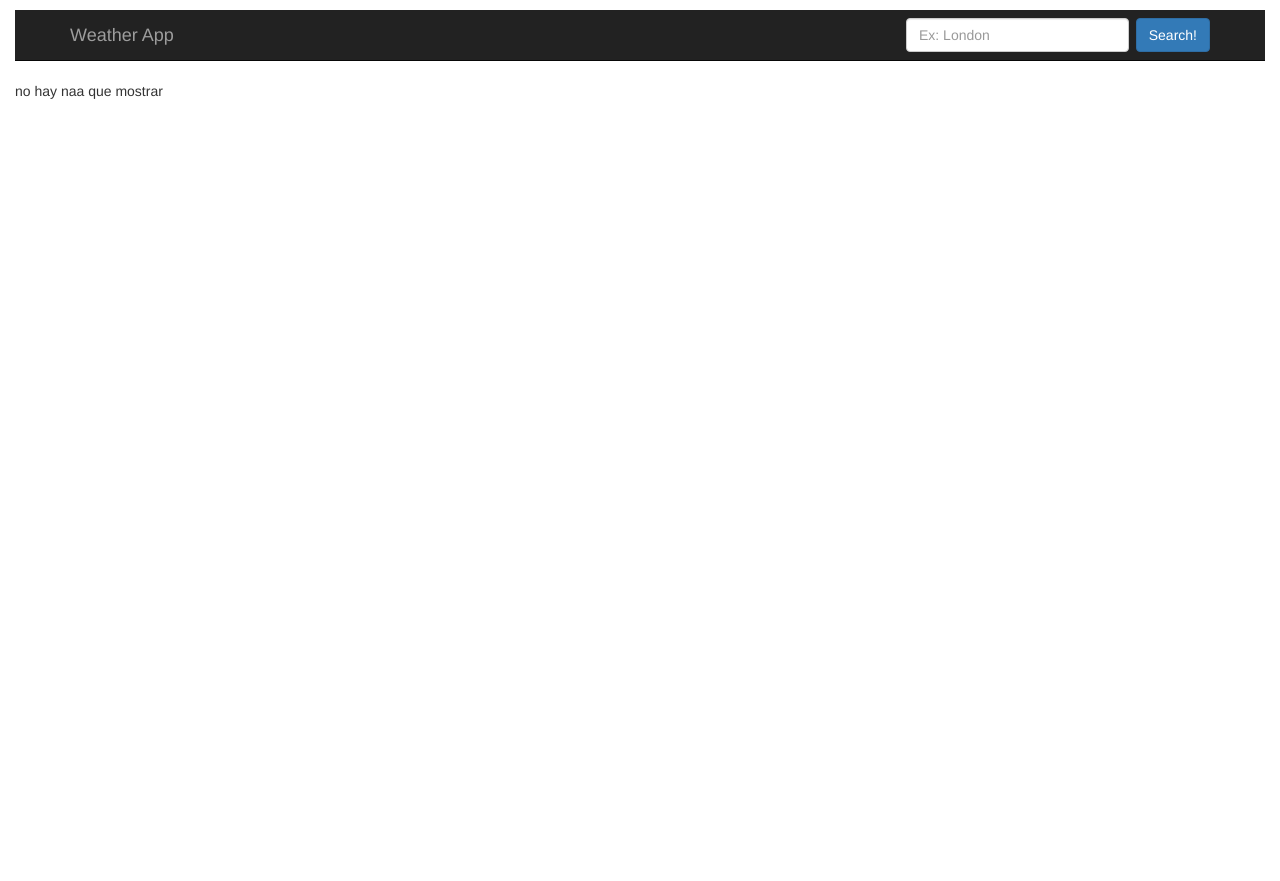
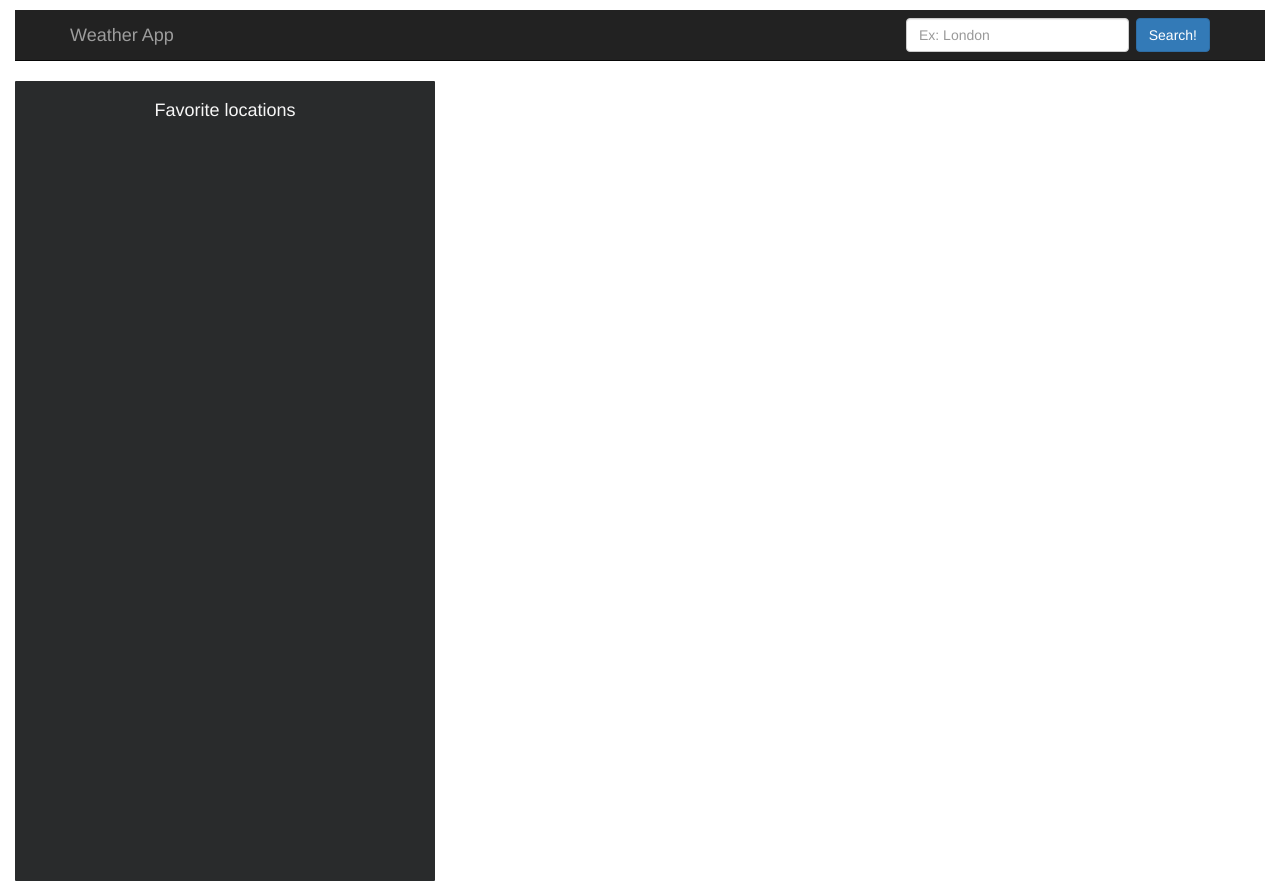
Before and after one commit to kevinthicke/weather-app-typescript, a React app: page / in a window 1280 px wide. Before the commit the page ends 800 px from the top, so only its background shows below. Built offline with nearby package versions, Linux system fonts and the light colour scheme; some icons are missing.

Commit message:
constructing favLocationList

```diff
--- a/src/components/FavLocationList.tsx
+++ b/src/components/FavLocationList.tsx
@@ -1,12 +1,38 @@
 import * as React from 'react';
 import CurrentWeather from './CurrentWeather';
 
+const FavLocationListStyle: React.CSSProperties = {
+    width: '420px',
+    height: '100vh',
+    background: '#292b2c',
+    padding: '10px',
+    borderRadius: '1px',
+    display: 'flex',
+    flexDirection: 'column',
+    justifyContent: 'flex-start',
+    alignItems: 'center'
+}
+
+const titleStyle: React.CSSProperties = {
+    color: '#f7f7f7'
+}
+
 export default class FavLocationList extends React.Component <any, any> {
+    renderFavLocationList(aCurrentWeather) {
+        if(aCurrentWeather.length==0) {
+            return <div> </div>
+        } else return aCurrentWeather.map(currentWeather => <CurrentWeather key={currentWeather.id} data={currentWeather} />)
+    }
+
     render() {
         const { aCurrentWeather } = this.props;
 
-        if(aCurrentWeather.length==0) {
-            return <div>no hay naa que mostrar</div>
-        } else return aCurrentWeather.map(currentWeather => <CurrentWeather key={currentWeather.id} data={currentWeather} />)
+        return(
+            <div style={FavLocationListStyle}>
+                <h4 style={titleStyle}>Favorite locations</h4>
+                { this.renderFavLocationList(aCurrentWeather)}
+            </div>
+
+        )
     }
 }
```
